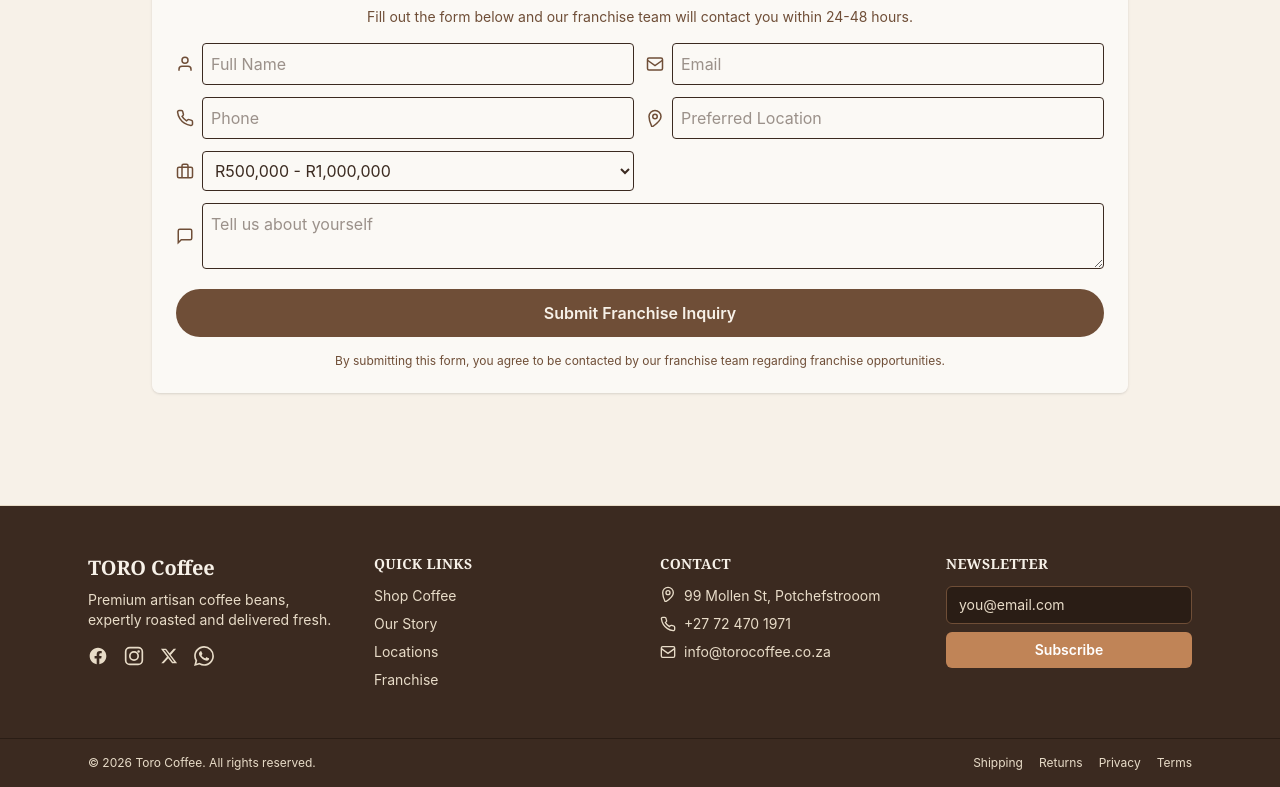
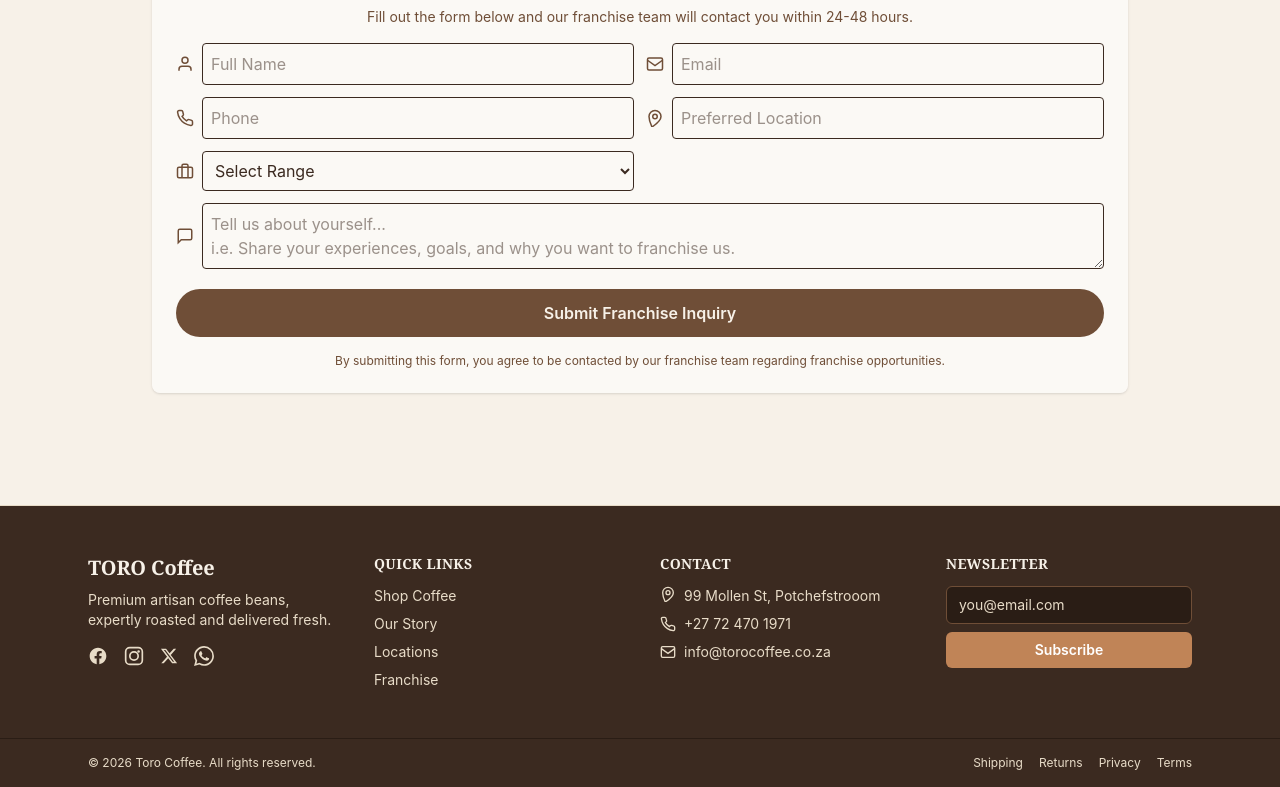
Before and after one commit to ThamiRoneo/company-project1-toro, a React (Vite) app: page /franchise in a window 1280 px wide. Shown: the part 1672-2459 px from the top of the page. Built offline with nearby package versions, Linux system fonts and the light colour scheme.

Commit message:
update franchise inquiry form input placeholders

```diff
--- a/src/pages/Franchise.jsx
+++ b/src/pages/Franchise.jsx
@@ -223,7 +223,9 @@ export default function Franchise() {
               name="investmentRange"
               className="flex-1 p-2 rounded border"
             >
-              <option>R500,000 - R1,000,000</option>
+              <option>Select Range</option>
+              <option>R500,000 - R750,000</option>
+              <option>R750,000 - R1,000,000</option>
               <option>R1,000,000 - R1,500,000</option>
               <option>Other</option>
             </select>
@@ -232,7 +234,8 @@ export default function Franchise() {
             <MessageIcon />
             <textarea
               name="about"
-              placeholder="Tell us about yourself"
+              placeholder="Tell us about yourself...
+i.e. Share your experiences, goals, and why you want to franchise us."
               className="flex-1 p-2 rounded border"
             />
           </div>
```
